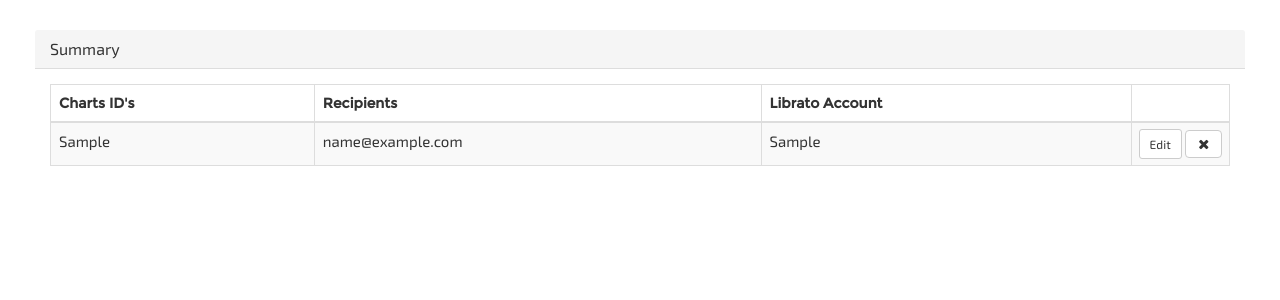
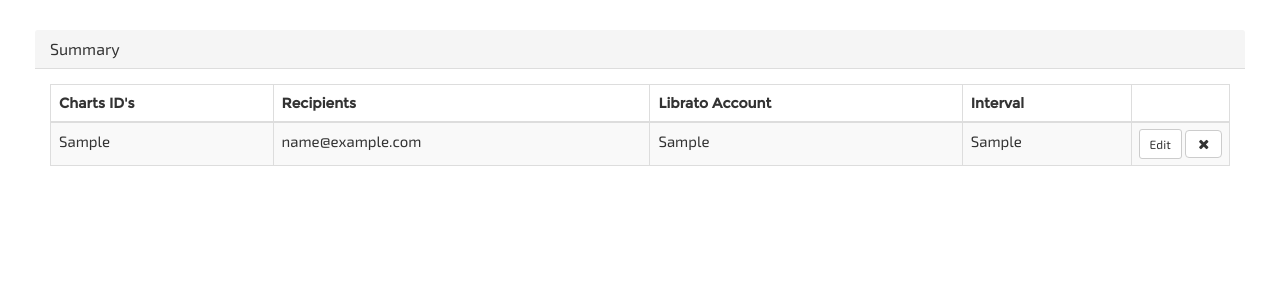
Before and after one commit to weareswat/librato-chart-sender-web, a Django app: page / in a window 1280 px wide. Shown: the part 81-381 px from the top of the page. Run offline with Django 3.2, Linux system fonts and the light colour scheme; tables that the repository leaves empty hold one stand-in row (values such as "Sample post"); parts of the project's set-up code (start-up, migrations or seed data) failed here and were passed over; some libraries are stand-ins or nearby versions.

Commit message:
Added more info on the index page

```diff
--- a/librato_chart_sender/templates/index.html
+++ b/librato_chart_sender/templates/index.html
@@ -25,7 +25,6 @@
         <!-- This are js files -->
         <script src="{% static 'js/jquery-2.2.4.min.js' %}"></script>
         <script src="{% static 'js/bootstrap.js' %}"></script>
-        <script src="{% static 'js/bootstrap-tagsinput.js' %}"></script>
 
     </head>
     <body>
@@ -53,6 +52,7 @@
                                                     <th>Charts ID's</th>
                                                     <th>Recipients</th>
                                                     <th>Librato Account</th>
+                                                    <th>Interval</th>
                                                     <th class="col-md-1 editwrapper" align="center"></th>
                                                 </tr>
                                             </thead>
@@ -62,6 +62,7 @@
                                                         <td>{{ configuration.separate_chart_ids }}</td>
                                                         <td>{{ configuration.separate_recipients_emails }}</td>
                                                         <td>{{ configuration.librato_user }}</td>
+                                                        <td>{{ configuration.interval }}</td>
                                                         <td align="middle" style="padding: 6px" >
                                                             <a href="../config/edit/{{ configuration.id }}" class="btn btn-default btn-sm">
                                                                 Edit
```
